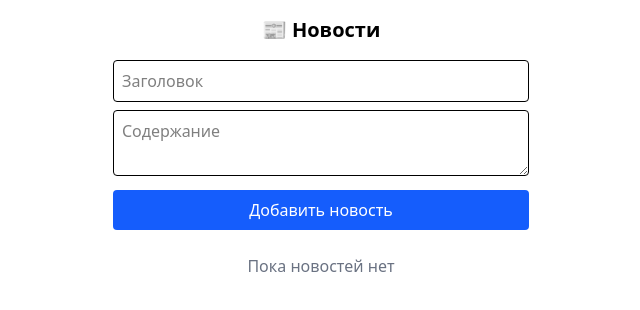
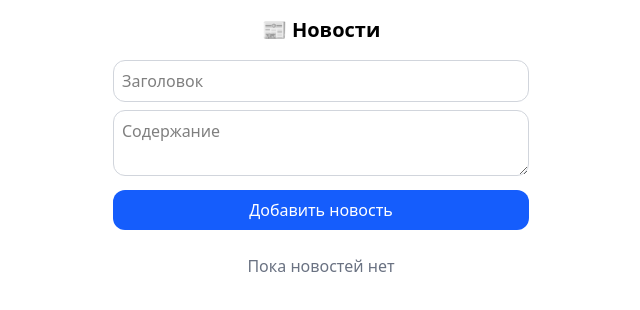
Before and after one commit to Holyolg/tsts, a React (Vite) app in the folder seotlt/: page / in a window 1280 px wide. Shown: the top 310 px of the page, without its empty margins (319-959 px from the left). Built offline with nearby package versions, Linux system fonts and the light colour scheme; the HTML template or start-up script is replaced by a standard one.

Commit message:
Обновлены стили

```diff
--- a/seotlt/src/shared/components/NewsForm.tsx
+++ b/seotlt/src/shared/components/NewsForm.tsx
@@ -1,4 +1,4 @@
-import React from "react";
+import React, { useRef } from "react";
 import { NewsItem } from "../../types/news";
 
 interface Props {
@@ -9,6 +9,15 @@ interface Props {
 }
 
 const NewsForm: React.FC<Props> = ({ form, onChange, onSubmit }) => {
+  const contentRef = useRef<HTMLTextAreaElement>(null);
+
+  const handleKeyDown = (e: React.KeyboardEvent<HTMLInputElement>) => {
+    if (e.key === "Enter") {
+      e.preventDefault();
+      contentRef.current?.focus();
+    }
+  };
+
   const handleInput = (e: React.ChangeEvent<HTMLInputElement | HTMLTextAreaElement>) => {
     onChange(e.target.name, e.target.value);
   };
@@ -22,19 +31,21 @@ const NewsForm: React.FC<Props> = ({ form, onChange, onSubmit }) => {
     <form onSubmit={handleSubmit} className="space-y-2 mb-6">
       <input
         name="title"
-        className="w-full border p-2 rounded"
+        className="w-full border border-gray-300 p-2 rounded-xl"
         placeholder="Заголовок"
         value={form.title}
         onChange={handleInput}
+        onKeyDown={handleKeyDown}
       />
       <textarea
         name="content"
-        className="w-full border p-2 rounded"
+        ref={contentRef}
+        className="w-full border border-gray-300 p-2 rounded-xl"
         placeholder="Содержание"
         value={form.content}
         onChange={handleInput}
       />
-      <button type="submit" className="bg-blue-600 text-white px-4 py-2 rounded w-full">
+      <button type="submit" className="bg-blue-600 text-white px-4 py-2 rounded-xl w-full">
         Добавить новость
       </button>
     </form>
--- a/seotlt/src/shared/components/NewsItemCard.tsx
+++ b/seotlt/src/shared/components/NewsItemCard.tsx
@@ -25,7 +25,7 @@ const NewsItemCard: React.FC<Props> = ({ item, onDelete, onSave }) => {
   };
 
   return (
-    <div className="border p-3 rounded shadow-sm">
+    <div className="border border-gray-300 p-3 rounded-xl shadow-sm">
       {editing ? (
         <>
           <input
--- a/seotlt/vite.config.ts
+++ b/seotlt/vite.config.ts
@@ -3,5 +3,6 @@ import react from "@vitejs/plugin-react";
 import { defineConfig } from "vite";
 
 export default defineConfig({
+  base: "/",
   plugins: [react(), tailwindcss()],
 });
```
